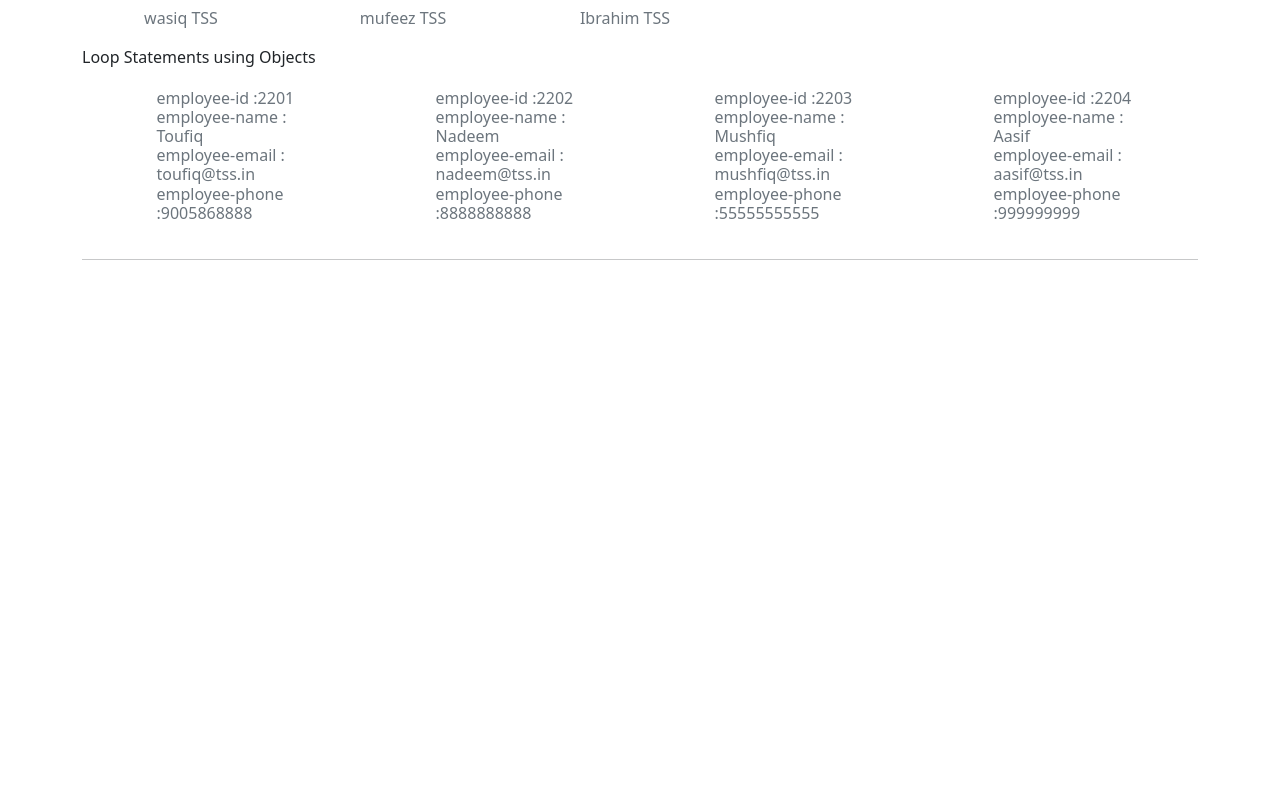
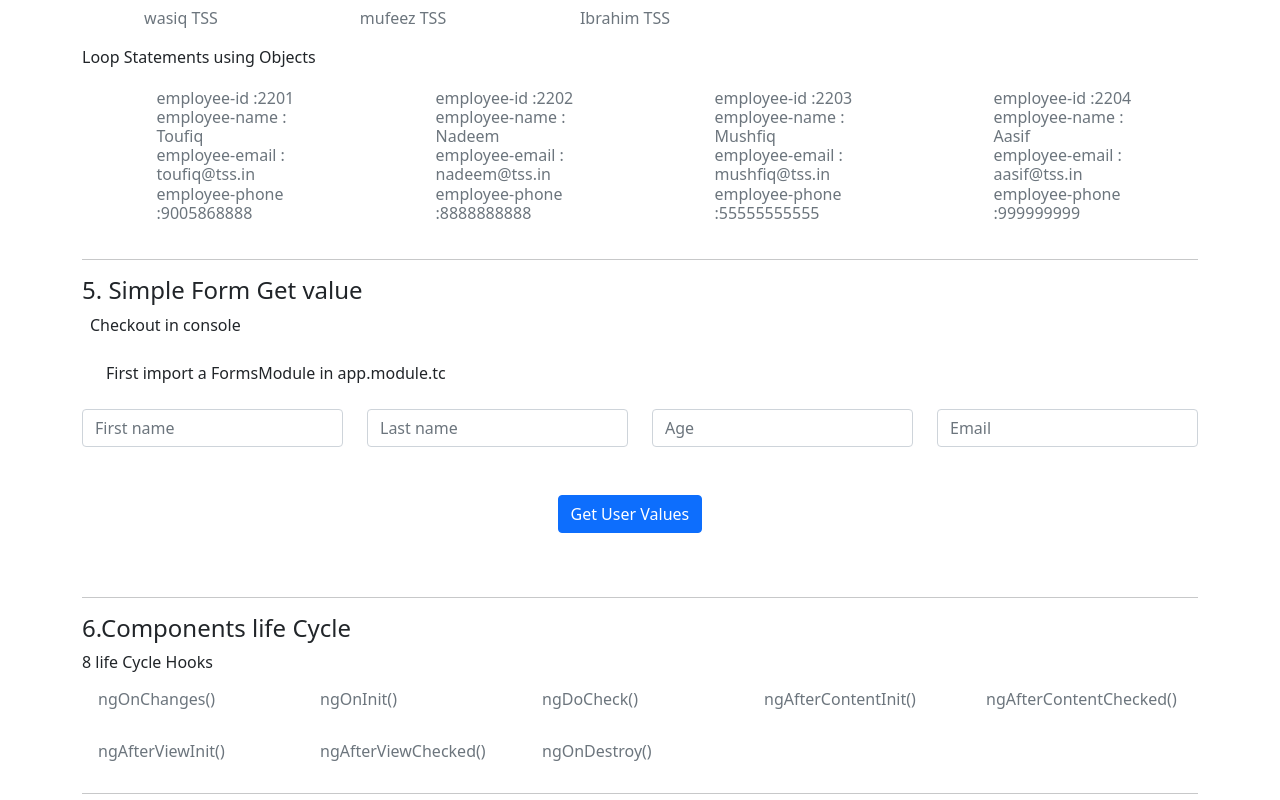
Before and after one commit to ToufiqTecno/angularportfolio, an Angular app: page / in a window 1280 px wide. Shown: the part 2138-2938 px from the top of the page. Before the commit the page ends 2486 px from the top, so only its background shows below. Built offline with nearby package versions, Linux system fonts and the light colour scheme.

Commit message:
learn Component life cycle

```diff
--- a/src/app/app.component.html
+++ b/src/app/app.component.html
@@ -153,12 +153,11 @@
   <!--Switch Case -->
   <div class="p">Loop Statements </div>
   <div class="row">
-    <div class="col-2 h6 m-3 w-10 text-secondary text-center" *ngFor="let item of employee" >{{item}} TSS</div>
-
+    <div class="col-2 h6 m-3 w-10 text-secondary text-center" *ngFor="let item of employee">{{item}} TSS</div>
 
     <div class="p">Loop Statements using Objects </div>
     <div class="row d-flex justify-content-around m-3">
-      <div class="col-2 h6 m-1  text-secondary text-left" *ngFor="let items of employeeDetails" >
+      <div class="col-2 h6 m-1  text-secondary text-left" *ngFor="let items of employeeDetails">
         <div class="p">employee-id :{{items.empid}}</div>
         <div class="p">employee-name : {{items.name}}</div>
         <div class="p">employee-email : {{items.email}}</div>
@@ -168,9 +167,61 @@
 
   </div>
   <hr>
-</div>
-<!-- END Switch Case  -->
 
+  <!-- END Switch Case  -->
+
+
+
+
+  <!--Form Get value -->
+  <div class="h4">5. Simple Form Get value</div>
+  <div class="p m-2">Checkout in console </div>
+  <div class="p m-4">First import a FormsModule in app.module.tc </div>
+
+  <div class="row">
+
+    <form #simpleForm="ngForm" (ngSubmit)="getValues(simpleForm.value)">
+
+      <div class="row d-flex  justify-content-around align-center">
+        <div class="col-3">
+          <input type="text" ngModel name="firstName" class="form-control" placeholder="First name">
+        </div>
+        <div class="col-3">
+          <input type="text" ngModel class="form-control" name="lastName" placeholder="Last name">
+        </div>
+        <div class="col-3">
+          <input type="text" ngModel class="form-control" name="age" placeholder="Age">
+        </div>
+        <div class="col-3">
+          <input type="text" ngModel class="form-control" name="email" placeholder="Email">
+        </div>
+      </div>
+
+      <div class="row d-flex justify-content-center">
+        <div class="col-3">
+          <button class=" btn btn-primary m-5  align-center">Get User Values</button>
+        </div>
+      </div>
+
+    </form>
+
+
+  </div>
+  <!-- END Form Get value  -->
+  <hr>
+
+  <!--Components life Cycle -->
+  <div class="h4">6.Components life Cycle</div>
+  <div class="p">8 life Cycle Hooks </div>
+  <div class="row">
+    <div class="col-2 h6 m-3 w-10 text-secondary text-left" *ngFor="let item of componentsLifeCycle">{{item}}</div>
+
+
+
+  </div>
+  <hr>
+
+  <!-- Components life Cycle  -->
 
 <br>
 <br>
--- a/src/app/app.component.ts
+++ b/src/app/app.component.ts
@@ -84,6 +84,26 @@ export class AppComponent {
       email: 'aasif@tss.in',
       phone: 999999999,
     },
+  ];
 
+  // <!--Form Get value -->
+
+  getValues(val: any) {
+    console.log(val);
+  }
+
+  // <!--End Form Get value -->
+
+  // Components life Cycle
+  componentsLifeCycle = [
+    'ngOnChanges()',
+    'ngOnInit()',
+    'ngDoCheck()',
+    'ngAfterContentInit()',
+    'ngAfterContentChecked()',
+    'ngAfterViewInit()',
+    'ngAfterViewChecked()',
+    'ngOnDestroy()',
   ];
+  // End Components life Cycle
 }
--- a/src/app/app.module.ts
+++ b/src/app/app.module.ts
@@ -7,6 +7,8 @@ import { BannerComponent } from './banner/banner.component';
 import { CardsComponent } from './cards/cards.component';
 import { AboutComponent } from './about/about.component';
 import { ContactComponent } from './contact/contact.component';
+import { FormsModule } from '@angular/forms';
+
 
 @NgModule({
   declarations: [
@@ -18,7 +20,8 @@ import { ContactComponent } from './contact/contact.component';
   ],
   imports: [
     BrowserModule,
-    AppRoutingModule
+    AppRoutingModule,
+    FormsModule,
   ],
   providers: [],
   bootstrap: [AppComponent]
```
